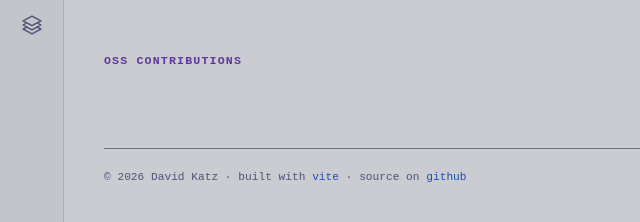
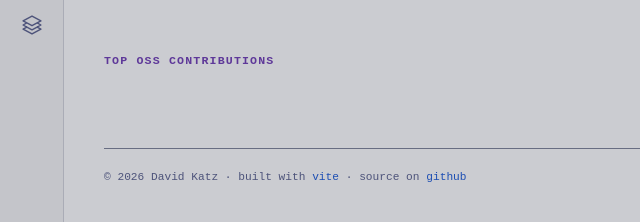
Before and after one commit to dk949/david-katz.dev, a website built with Vite: page activity.html in a window 1280 px wide. Shown: the part 171-393 px from the top of the page, 0-640 px from the left. Built offline with nearby package versions, Linux system fonts and the light colour scheme.

Commit message:
fix: changed activity heading

```diff
--- a/activity.html
+++ b/activity.html
@@ -4,7 +4,7 @@
 <head>
   <meta charset="UTF-8" />
   <meta name="viewport" content="width=device-width, initial-scale=1.0" />
-  <meta name="description" content="GitHub activity - David Katz. OSS contributions and language breakdown." />
+  <meta name="description" content="GitHub activity - David Katz. Top OSS contributions and language breakdown." />
   <title>Activity · David Katz</title>
   <link rel="icon" href="/favicon.svg" type="image/svg+xml" />
   <link rel="stylesheet" href="/src/styles.css" />
@@ -24,7 +24,7 @@
     </section>
 
     <section class="page-section" aria-labelledby="contrib-heading">
-      <h2 id="contrib-heading">OSS Contributions</h2>
+      <h2 id="contrib-heading">Top OSS Contributions</h2>
       <div id="contrib-grid" class="contrib-grid" aria-live="polite" aria-busy="true">
         <p class="empty-state">Loading…</p>
       </div>
```
